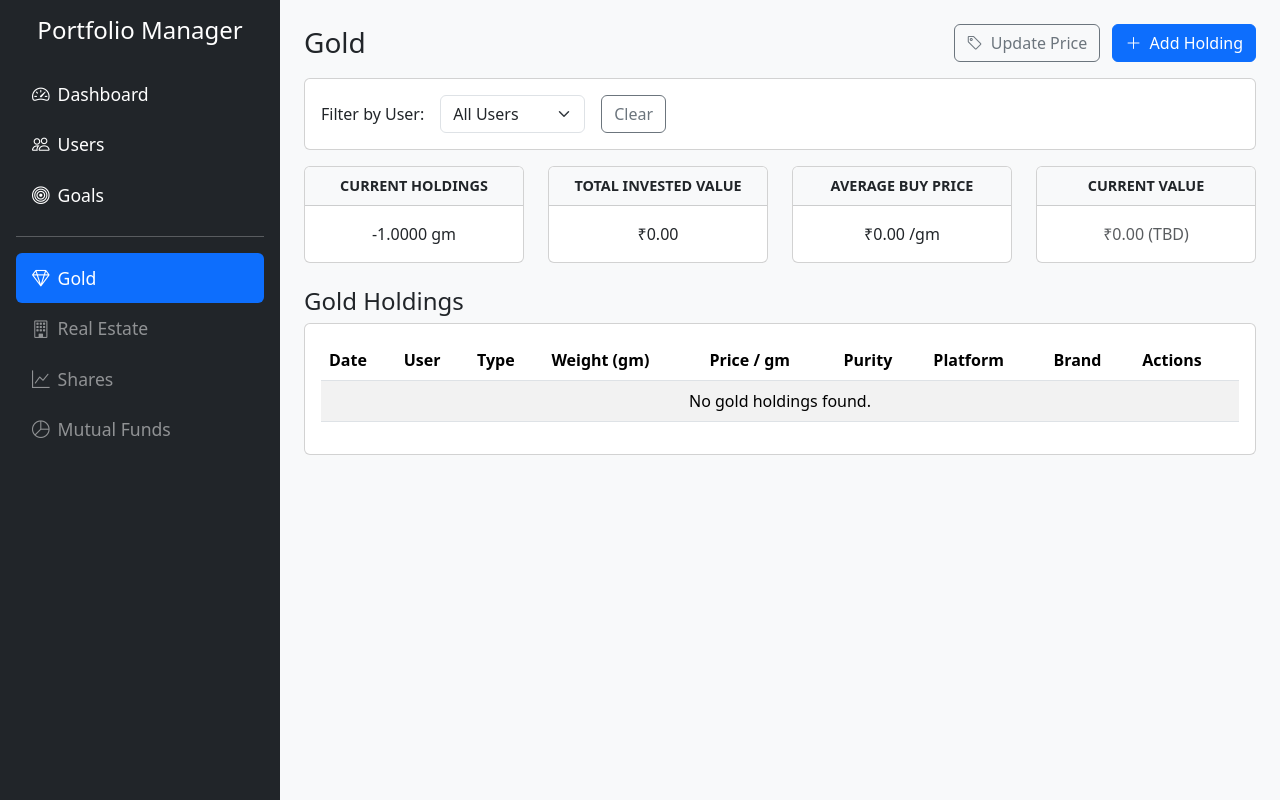
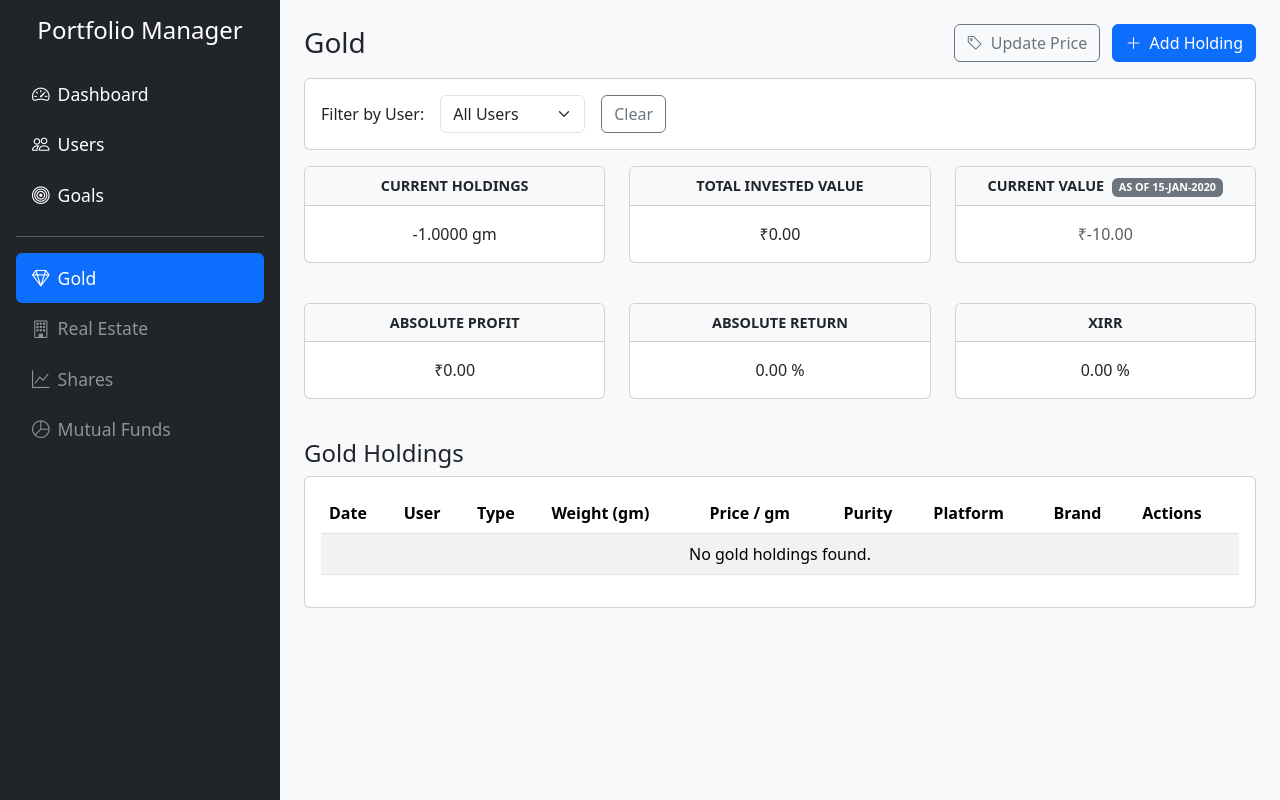
Before and after one commit to vigneshgarrapally/portfolio_tracker, a Flask app: page /gold in a window 1280 px wide. Run offline with Flask 3, Linux system fonts and the light colour scheme; tables that the repository leaves empty hold one stand-in row (values such as "Sample post").

Commit message:
Improves gold holdings calculations and data import
Refactors gold holdings calculations to include sell transactions, current value, profit, return, and XIRR.

Improves CSV import with comprehensive validation, error reporting, and atomic commits for data integrity.

Updates the UI to display the new summary statistics.

```diff
--- a/app/routes.py
+++ b/app/routes.py
@@ -1,9 +1,13 @@
-import json
+import csv
+import io
 from flask import render_template, request, redirect, url_for, flash
 from app import app, db
 from app.models import User, GoldTransaction, GoldSellTransaction, GoldPrice
 from datetime import datetime, date
 from decimal import Decimal
+from markupsafe import Markup
+
+from app.utils import calculate_xirr
 
 
 from selenium import webdriver
@@ -116,32 +120,43 @@
     user_id = request.args.get("user_id", type=int)
     all_users = User.query.order_by(User.name).all()
 
+    # --- Base Queries ---
     buy_query = GoldTransaction.query
+    sell_query = GoldSellTransaction.query
 
     if user_id:
         buy_query = buy_query.filter_by(user_id=user_id)
+        sell_query = sell_query.filter_by(user_id=user_id)
 
-    # --- Only query for holdings (Buy Transactions) ---
+    # --- Get all transactions for cash flow calculation ---
     buy_transactions = buy_query.order_by(
         GoldTransaction.invoice_date.desc()
     ).all()
+    sell_transactions = sell_query.all()
 
-    # --- Summary stats are still calculated from totals ---
+    # --- Fix for SAWarning: Use .c attribute from subquery ---
+    buy_subquery = buy_query.subquery()
+    sell_subquery = sell_query.subquery()
+
     total_buy_grams = db.session.query(
-        db.func.sum(GoldTransaction.grams)
-    ).select_from(buy_query.subquery()).scalar() or Decimal("0.0")
+        db.func.sum(buy_subquery.c.grams)
+    ).scalar() or Decimal("0.0")
+
     total_investment = db.session.query(
-        db.func.sum(GoldTransaction.grams * GoldTransaction.per_gm_price)
-    ).select_from(buy_query.subquery()).scalar() or Decimal("0.0")
+        db.func.sum(buy_subquery.c.grams * buy_subquery.c.per_gm_price)
+    ).scalar() or Decimal("0.0")
 
-    # Get total sell grams *for the filtered user*
-    sell_query = GoldSellTransaction.query
-    if user_id:
-        sell_query = sell_query.filter_by(user_id=user_id)
     total_sell_grams = db.session.query(
-        db.func.sum(GoldSellTransaction.grams)
-    ).select_from(sell_query.subquery()).scalar() or Decimal("0.0")
+        db.func.sum(sell_subquery.c.grams)
+    ).scalar() or Decimal("0.0")
 
+    total_sell_value = db.session.query(
+        db.func.sum(
+            sell_subquery.c.grams * sell_subquery.c.sell_price_per_gram
+        )
+    ).scalar() or Decimal("0.0")
+
+    # --- New Calculations ---
     current_holdings = total_buy_grams - total_sell_grams
     average_price = (
         (total_investment / total_buy_grams)
@@ -149,11 +164,55 @@
         else Decimal("0.0")
     )
 
+    # Get latest price
+    latest_price_entry = GoldPrice.query.order_by(
+        GoldPrice.date.desc()
+    ).first()
+
+    current_value = Decimal("0.0")
+    absolute_profit = Decimal("0.0")
+    absolute_return = Decimal("0.0")
+    xirr = 0.0
+    latest_price_date = None
+
+    if latest_price_entry:
+        latest_price = latest_price_entry.price_per_gram_24k
+        latest_price_date = latest_price_entry.date
+        current_value = current_holdings * latest_price
+
+    # Profit = (Current Value + What you sold for) - What you invested
+    absolute_profit = (current_value + total_sell_value) - total_investment
+
+    if total_investment > 0:
+        absolute_return = (absolute_profit / total_investment) * 100
+
+    # --- XIRR Cash Flow ---
+    cash_flows = []
+    for buy in buy_transactions:
+        # Investment is a negative cash flow
+        cash_flows.append((buy.invoice_date, -(buy.grams * buy.per_gm_price)))
+    for sell in sell_transactions:
+        # Sale is a positive cash flow
+        cash_flows.append(
+            (sell.sell_date, (sell.grams * sell.sell_price_per_gram))
+        )
+
+    # Add current holdings as a final "sale" on today's date
+    if current_holdings > 0 and latest_price_entry:
+        cash_flows.append((date.today(), current_value))
+
+    xirr = calculate_xirr(cash_flows)
+
+    # --- Update Summary ---
     summary = {
         "current_holdings": current_holdings,
         "total_investment": total_investment,
         "average_price": average_price,
-        "current_value": 0,
+        "current_value": current_value,
+        "latest_price_date": latest_price_date,
+        "absolute_profit": absolute_profit,
+        "absolute_return": absolute_return,
+        "xirr": xirr,
     }
 
     return render_template(
@@ -421,9 +480,9 @@
     return redirect(url_for("view_gold", tx_id=buy_id))
 
 
-@app.route("/gold/upload_json", methods=["POST"])
-def upload_gold_json():
-    """Add gold transactions from a JSON file upload."""
+@app.route("/gold/upload_csv", methods=["POST"])
+def upload_gold_csv():
+    """Add gold transactions from a CSV file upload with validation (All or Nothing)."""
     if "file" not in request.files:
         flash("No file part", "danger")
         return redirect(url_for("add_gold"))
@@ -433,38 +492,191 @@
         flash("No selected file", "danger")
         return redirect(url_for("add_gold"))
 
-    if file and file.filename.endswith(".json"):
-        try:
-            data = json.load(file.stream)
-            count = 0
-            for item in data:
-                new_tx = GoldTransaction(
-                    user_id=item.get("user_id"),
-                    invoice_date=datetime.strptime(
-                        item.get("invoice_date"), "%Y-%m-%d"
-                    ).date(),
-                    grams=Decimal(item.get("grams")),
-                    per_gm_price=Decimal(item.get("per_gm_price")),
-                    purity=item.get("purity"),
-                    platform=item.get("platform"),
-                    type=item.get("type"),
-                    brand=item.get("brand"),
+    if not file.filename.endswith(".csv"):
+        flash("Invalid file type. Please upload a .csv file.", "danger")
+        return redirect(url_for("add_gold"))
+
+    valid_transactions = []
+    errors = []
+
+    # Pre-fetch valid IDs and values for efficient checking
+    all_user_ids = {user.id for user in User.query.all()}
+    allowed_types = {"Coin", "Jewellery", "SGB", "Digital", "Other"}
+    allowed_purity = {
+        "24K",
+        "22K",
+        "18K",
+        None,
+        "",
+        " ",
+    }  # Allow null/empty string
+
+    try:
+        # Read the file stream as text, handle potential BOM (Byte Order Mark)
+        file_stream = io.StringIO(file.stream.read().decode("utf-8-sig"))
+        csv_reader = csv.DictReader(file_stream)
+
+        # Read all data into a list to check if it's empty
+        data = list(csv_reader)
+        if not data:
+            flash("CSV file is empty or has no data rows.", "info")
+            return redirect(url_for("add_gold"))
+
+        for i, item in enumerate(data):
+            row_num = i + 1
+            item_errors = []
+
+            if not isinstance(item, dict):
+                errors.append(f"Row {row_num}: Invalid CSV data format.")
+                continue
+
+            # --- Validate Fields ---
+            user_id = item.get("user_id")
+            user_id_obj = None
+            if not user_id:
+                item_errors.append("`user_id` is missing.")
+            else:
+                try:
+                    user_id_obj = int(user_id)
+                    if user_id_obj not in all_user_ids:
+                        item_errors.append(
+                            f"User with id {user_id_obj} does not exist."
+                        )
+                except (ValueError, TypeError):
+                    item_errors.append(
+                        f"`user_id` '{user_id}' must be an integer."
+                    )
+
+            date_str = item.get("invoice_date")
+            date_obj = None
+            if not date_str:
+                item_errors.append("`invoice_date` is missing.")
+            else:
+                try:
+                    date_obj = datetime.strptime(date_str, "%Y-%m-%d").date()
+                except ValueError:
+                    item_errors.append(
+                        "`invoice_date` must be in YYYY-MM-DD format."
+                    )
+
+            grams_val = item.get("grams")
+            grams_obj = None
+            if not grams_val:
+                item_errors.append("`grams` is missing.")
+            else:
+                try:
+                    grams_obj = Decimal(str(grams_val))
+                    if grams_obj <= 0:
+                        item_errors.append("`grams` must be greater than 0.")
+                except Exception:
+                    item_errors.append(
+                        f"`grams` value '{grams_val}' must be a valid number."
+                    )
+
+            price_val = item.get("per_gm_price")
+            price_obj = None
+            if not price_val:
+                item_errors.append("`per_gm_price` is missing.")
+            else:
+                try:
+                    price_obj = Decimal(str(price_val))
+                    if price_obj < 0:
+                        item_errors.append(
+                            "`per_gm_price` cannot be negative."
+                        )
+                except Exception:
+                    item_errors.append(
+                        f"`per_gm_price` value '{price_val}' must be a valid number."
+                    )
+
+            type_val = item.get("type")
+            if not type_val:
+                item_errors.append("`type` is missing.")
+            elif type_val not in allowed_types:
+                item_errors.append(
+                    f"`type` '{type_val}' is invalid. Must be one of: {allowed_types}."
                 )
-                db.session.add(new_tx)
-                count += 1
 
-            db.session.commit()
+            purity_val = item.get("purity")
+            if purity_val not in allowed_purity:
+                item_errors.append(
+                    f"`purity` '{purity_val}' is invalid. Must be one of: {allowed_purity}."
+                )
+
+            # --- Collate errors or create object ---
+            if item_errors:
+                errors.append(
+                    f"Row {row_num} ({date_str or 'No Date'}): {'; '.join(item_errors)}"
+                )
+            else:
+                valid_transactions.append(
+                    GoldTransaction(
+                        user_id=user_id_obj,
+                        invoice_date=date_obj,
+                        grams=grams_obj,
+                        per_gm_price=price_obj,
+                        purity=purity_val
+                        or None,  # Ensure empty strings become None
+                        platform=item.get("platform") or None,
+                        type=type_val,
+                        brand=item.get("brand") or None,
+                        notes=item.get("notes") or None,
+                    )
+                )
+
+        # --- ATOMIC COMMIT: Only commit if there are NO errors ---
+        if errors:
+            db.session.rollback()  # Ensure nothing is committed
             flash(
-                f"Successfully uploaded and added {count} transactions.",
-                "success",
+                f"Upload failed. {len(errors)} transactions had errors. No records were added.",
+                "danger",
             )
-        except Exception as e:
-            db.session.rollback()
-            flash(f"Error processing JSON file: {str(e)}", "danger")
-    else:
-        flash("Invalid file type. Please upload a .json file.", "danger")
+            error_html = (
+                "<ul>"
+                + "".join([f"<li>{e}</li>" for e in errors[:10]])
+                + "</ul>"
+            )
+            if len(errors) > 10:
+                error_html += f"<p>...and {len(errors) - 10} more errors.</p>"
+            flash(Markup(error_html), "danger")
 
-    return redirect(url_for("gold"))
+        elif not valid_transactions:
+            flash(
+                "CSV file was empty or contained no valid transactions.",
+                "info",
+            )
+
+        else:
+            # --- All rows are valid, now we commit ---
+            try:
+                db.session.add_all(valid_transactions)
+                db.session.commit()
+                flash(
+                    f"Successfully uploaded and added {len(valid_transactions)} transactions.",
+                    "success",
+                )
+            except Exception as e:
+                db.session.rollback()
+                flash(
+                    f"An error occurred during the final commit: {str(e)}",
+                    "danger",
+                )
+
+    except csv.Error as e:
+        flash(
+            f"Error parsing CSV file. Please check file format. Error: {e}",
+            "danger",
+        )
+    except UnicodeDecodeError:
+        flash(
+            "Error: Could not decode file. Please ensure it is saved as UTF-8.",
+            "danger",
+        )
+    except Exception as e:
+        db.session.rollback()
+        flash(f"An unexpected error occurred: {str(e)}", "danger")
+
+    return redirect(url_for("add_gold"))
 
 
 @app.route("/gold/prices")
@@ -591,14 +803,11 @@
                 # --- MODIFIED: New date format %d-%m-%Y ---
                 date_obj = datetime.strptime(date_str, "%d-%m-%Y").date()
 
-                price_22k_10g = Decimal(
+                price_22k_1g = Decimal(
                     price_22k_10g_str.replace("₹", "")
                     .replace(",", "")
                     .strip()
                 )
-
-                # --- MODIFIED: Convert 10g price to 1g price ---
-                price_22k_1g = price_22k_10g / Decimal("10")
 
                 # --- MODIFIED: Convert 22K 1g price to 24K 1g price ---
                 price_24k_1g = (price_22k_1g / Decimal("22")) * Decimal("24")
--- a/app/templates/gold.html
+++ b/app/templates/gold.html
@@ -36,32 +36,61 @@
     </div>
 </div>
 
+<!-- --- Updated Summary Cards --- -->
 <div class="row mb-4">
-    <div class="col-md-3">
+    <div class="col-md-4 mb-3">
         <div class="card text-center">
             <div class="card-header">Current Holdings</div>
             <div class="card-body">{{ "%.4f"|format(summary.current_holdings) }} gm</div>
         </div>
     </div>
-    <div class="col-md-3">
+    <div class="col-md-4 mb-3">
         <div class="card text-center">
             <div class="card-header">Total Invested Value</div>
             <div class="card-body">₹{{ "%.2f"|format(summary.total_investment) }}</div>
         </div>
     </div>
-    <div class="col-md-3">
+    <div class="col-md-4 mb-3">
         <div class="card text-center">
-            <div class="card-header">Average Buy Price</div>
-            <div class="card-body">₹{{ "%.2f"|format(summary.average_price) }} /gm</div>
-        </div>
-    </div>
-    <div class="col-md-3">
-        <div class="card text-center">
-            <div class="card-header">Current Value</div>
-            <div class="card-body text-muted">₹0.00 (TBD)</div>
+            <div class="card-header">Current Value
+                {% if summary.latest_price_date %}
+                <span class="badge bg-secondary ms-1">As of {{ summary.latest_price_date.strftime('%d-%b-%Y') }}</span>
+                {% endif %}
+            </div>
+            <div class="card-body {% if summary.current_value <= 0 %}text-muted{% endif %}">
+                ₹{{ "%.2f"|format(summary.current_value) }}
+            </div>
         </div>
     </div>
 </div>
+<div class="row mb-4">
+    <div class="col-md-4 mb-3">
+        <div class="card text-center">
+            <div class="card-header">Absolute Profit</div>
+            <div class="card-body {% if summary.absolute_profit > 0 %}text-success{% elif summary.absolute_profit < 0 %}text-danger{% endif %}">
+                ₹{{ "%.2f"|format(summary.absolute_profit) }}
+            </div>
+        </div>
+    </div>
+    <div class="col-md-4 mb-3">
+        <div class="card text-center">
+            <div class="card-header">Absolute Return</div>
+            <div class="card-body {% if summary.absolute_return > 0 %}text-success{% elif summary.absolute_return < 0 %}text-danger{% endif %}">
+                {{ "%.2f"|format(summary.absolute_return) }} %
+            </div>
+        </div>
+    </div>
+    <div class="col-md-4 mb-3">
+        <div class="card text-center">
+            <div class="card-header">XIRR</div>
+            <div class="card-body {% if summary.xirr > 0 %}text-success{% elif summary.xirr < 0 %}text-danger{% endif %}">
+                {{ "%.2f"|format(summary.xirr) }} %
+            </div>
+        </div>
+    </div>
+</div>
+<!-- ----------------------------- -->
+
 
 <h4 class="mt-4">Gold Holdings</h4>
 <div class="card">
@@ -83,11 +112,11 @@
                 </thead>
                 <tbody>
                     {% for tx in buy_transactions %}
-                    <tr class="{{ 'table-secondary text-muted' if tx.remaining_grams <= 0 else '' }}">
+                    <tr class="align-middle {{ 'table-secondary text-muted' if tx.remaining_grams <= 0 else '' }}">
                         <td>{{ tx.invoice_date.strftime('%Y-%m-%d') }}</td>
                         <td>{{ tx.user.name }}</td>
                         <td>{{ tx.type }}</td>
-                        <td>{{ "%.2f"|format(tx.grams) }}</td>
+                        <td>{{ "%.4f"|format(tx.grams) }}</td>
                         <td>{{ "%.2f"|format(tx.per_gm_price) }}</td>
                         <td>{{ tx.purity or 'N/A' }}</td>
                         <td>{{ tx.platform or 'N/A' }}</td>
--- a/pyproject.toml
+++ b/pyproject.toml
@@ -8,6 +8,7 @@
     "flask>=3.1.2",
     "flask-bcrypt>=1.0.1",
     "flask-sqlalchemy>=3.1.1",
+    "markupsafe>=3.0.3",
     "selenium>=4.38.0",
     "webdriver-manager>=4.0.2",
 ]
```
Also changed, not shown: app/templates/add_gold.html (+13 -12 lines), app/utils.py (added, +47 -0 lines), 1 other file.
